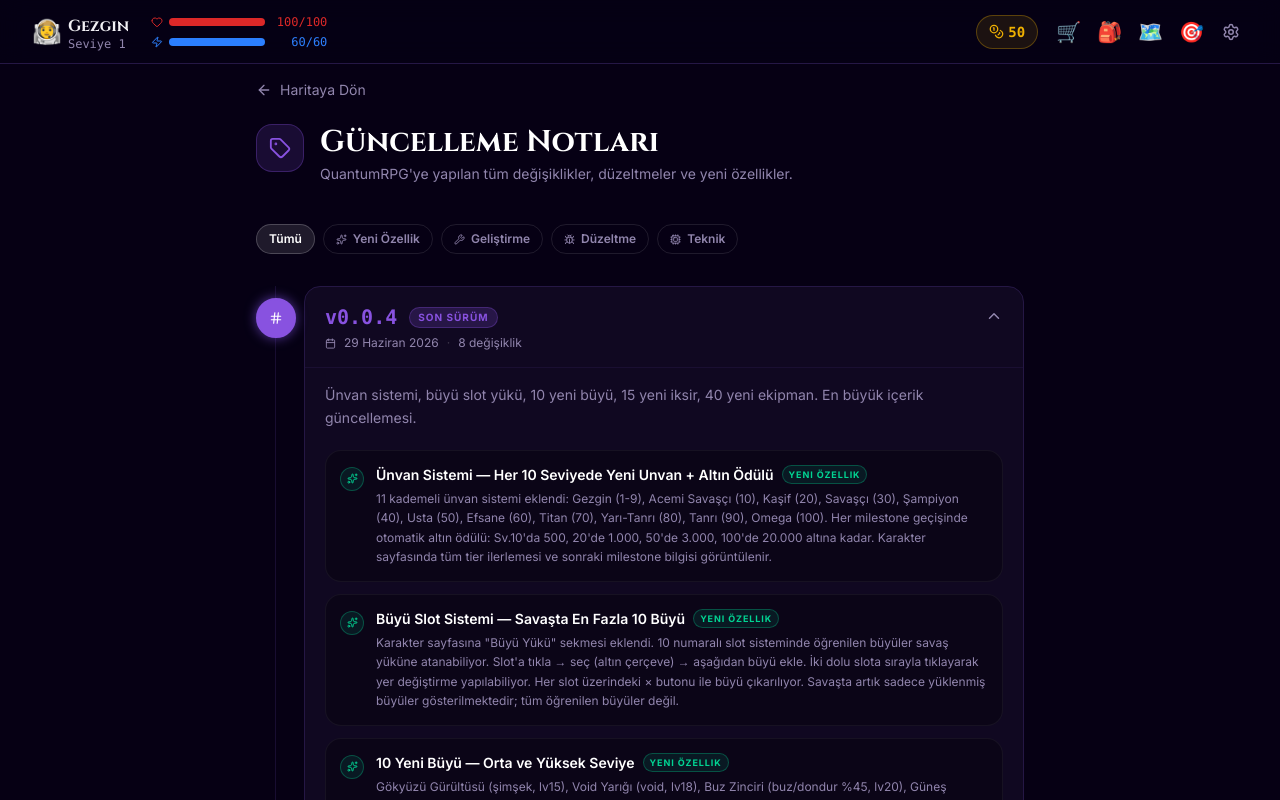
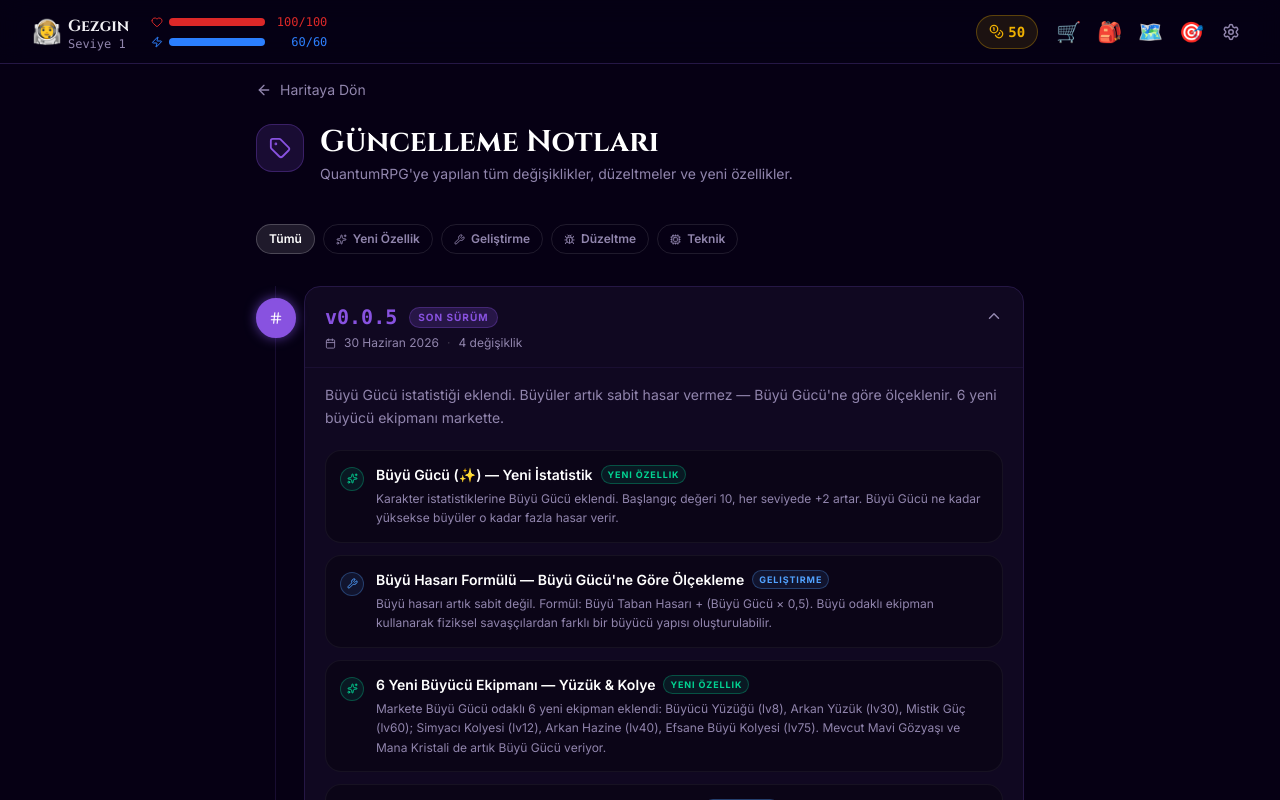
Before and after one commit to TurkYoshi1905/quantumrpg, a React (Vite) app: page /degisiklikler in a window 1280 px wide. Shown: the top 800 px of the page. Built offline with nearby package versions, Linux system fonts and the light colour scheme.

Commit message:
chore: standalone build — src/public yapısı — 2026-06-30 07:25

```diff
--- a/src/data/changelogData.ts
+++ b/src/data/changelogData.ts
@@ -22,6 +22,38 @@ export const CATEGORY_META: Record<ChangelogCategory, { label: string; color: st
 };
 
 export const changelog: ChangelogVersion[] = [
+  // ── v0.0.5 ───────────────────────────────────────────────────────────────────
+  {
+    version: 'v0.0.5',
+    date: '30 Haziran 2026',
+    summary: "Büyü Gücü istatistiği eklendi. Büyüler artık sabit hasar vermez — Büyü Gücü'ne göre ölçeklenir. 6 yeni büyücü ekipmanı markette.",
+    entries: [
+      {
+        id: 'v5e1',
+        category: 'yenilik',
+        title: "Büyü Gücü (✨) — Yeni İstatistik",
+        description: "Karakter istatistiklerine Büyü Gücü eklendi. Başlangıç değeri 10, her seviyede +2 artar. Büyü Gücü ne kadar yüksekse büyüler o kadar fazla hasar verir.",
+      },
+      {
+        id: 'v5e2',
+        category: 'geliştirme',
+        title: "Büyü Hasarı Formülü — Büyü Gücü'ne Göre Ölçekleme",
+        description: "Büyü hasarı artık sabit değil. Formül: Büyü Taban Hasarı + (Büyü Gücü × 0,5). Büyü odaklı ekipman kullanarak fiziksel savaşçılardan farklı bir büyücü yapısı oluşturulabilir.",
+      },
+      {
+        id: 'v5e3',
+        category: 'yenilik',
+        title: "6 Yeni Büyücü Ekipmanı — Yüzük & Kolye",
+        description: "Markete Büyü Gücü odaklı 6 yeni ekipman eklendi: Büyücü Yüzüğü (lv8), Arkan Yüzük (lv30), Mistik Güç (lv60); Simyacı Kolyesi (lv12), Arkan Hazine (lv40), Efsane Büyü Kolyesi (lv75). Mevcut Mavi Gözyaşı ve Mana Kristali de artık Büyü Gücü veriyor.",
+      },
+      {
+        id: 'v5e4',
+        category: 'geliştirme',
+        title: "Büyü Gücü Karakter Sayfasında Görüntüleniyor",
+        description: "Temel İstatistikler bölümüne Büyü Gücü satırı eklendi. Ekipman bonusları arasında BG gösterimi de güncellendi.",
+      },
+    ],
+  },
   // ── v0.0.4 ───────────────────────────────────────────────────────────────────
   {
     version: 'v0.0.4',
--- a/src/data/equipment.ts
+++ b/src/data/equipment.ts
@@ -37,7 +37,11 @@ export const equipment: Record<string, Equipment> = {
 
   // ────────────────────────── YÜZÜKLER ──────────────────────────────────────
   'yuzuk_guc':        { id: 'yuzuk_guc',        name: "Demircinin Hatırası",    description: 'Ustası onu yaptıktan sonra bir daha çekiç tutmadı. Sebebini kimse bilmez.', emoji: '💍', slot: 'yuzuk', statBonus: { attack: 10, defense: 5 }, price: 150,   requiredLevel: 3  },
-  'yuzuk_arcane':     { id: 'yuzuk_arcane',     name: 'Mavi Gözyaşı',          description: "Bir büyücünün en son kristalinden yapılmış. Mana akar, ağlar gibi.",    emoji: '🧿', slot: 'yuzuk', statBonus: { maxMana: 30 },              price: 250,   requiredLevel: 6  },
+  'yuzuk_arcane':     { id: 'yuzuk_arcane',     name: 'Mavi Gözyaşı',          description: "Bir büyücünün en son kristalinden yapılmış. Mana akar, ağlar gibi.",    emoji: '🧿', slot: 'yuzuk', statBonus: { maxMana: 30, spellPower: 15 }, price: 250,   requiredLevel: 6  },
+  // Büyü Gücü Yüzükleri
+  'yuzuk_buyucu':     { id: 'yuzuk_buyucu',     name: 'Büyücü Yüzüğü',        description: "Arkan enerjiyle dolu bu yüzük büyüleri güçlendirir — büyücülerin ilk tercihi.", emoji: '🔮', slot: 'yuzuk', statBonus: { spellPower: 25, maxMana: 20 }, price: 400,  requiredLevel: 8  },
+  'yuzuk_arkan':      { id: 'yuzuk_arkan',      name: 'Arkan Yüzük',           description: "Antik büyü taşından kesilmiş — içindeki güç büyüleri ikiye katlar.",         emoji: '💠', slot: 'yuzuk', statBonus: { spellPower: 60, maxMana: 60 }, price: 3000, requiredLevel: 30 },
+  'yuzuk_mistik':     { id: 'yuzuk_mistik',     name: 'Mistik Güç',            description: "Büyücülerin yüzyıllar boyunca aramış olduğu yüzük — büyü gücünün zirvesi.", emoji: '🌟', slot: 'yuzuk', statBonus: { spellPower: 130, maxMana: 100 }, price: 10000, requiredLevel: 60 },
   // 10 Yeni Yüzük
   'yuzuk_hiz':        { id: 'yuzuk_hiz',        name: 'Hız Yüzüğü',            description: 'Takan savaşçı rüzgar gibi hareket eder — yorulmayı unutur.',            emoji: '💨', slot: 'yuzuk', statBonus: { speed: 15 },                price: 300,   requiredLevel: 5  },
   'yuzuk_void_goz':   { id: 'yuzuk_void_goz',   name: 'Void Gözü',             description: 'Void\'ın görmezden gelinemeyeceği bir güç — saldırı ve mana akar.',     emoji: '🌀', slot: 'yuzuk', statBonus: { attack: 25, maxMana: 40 },   price: 600,   requiredLevel: 10 },
@@ -54,7 +58,11 @@ export const equipment: Record<string, Equipment> = {
   'kolye_saglik':     { id: 'kolye_saglik',     name: "Annenin Emaneti",        description: "Sıradan görünüyor ama takan biri hiçbir savaştan ölü çıkmadı.",        emoji: '📿', slot: 'kolye', statBonus: { maxHp: 40 },                price: 200,   requiredLevel: 3  },
   'kolye_quantum':    { id: 'kolye_quantum',    name: 'Paradoks Kalbi',         description: "Hem var hem yok. Hem saldırır hem korur. Anlamaya çalışmayın.",        emoji: '♾️', slot: 'kolye', statBonus: { attack: 20, defense: 20 },  price: 800,   requiredLevel: 12 },
   // 10 Yeni Kolye
-  'kolye_mana_kr':    { id: 'kolye_mana_kr',    name: 'Mana Kristali',          description: 'Kristal içinde sonsuz bir mana nehri akar — büyücülerin tercih ettiği.', emoji: '🔮', slot: 'kolye', statBonus: { maxMana: 50 },             price: 280,   requiredLevel: 5  },
+  'kolye_mana_kr':    { id: 'kolye_mana_kr',    name: 'Mana Kristali',          description: 'Kristal içinde sonsuz bir mana nehri akar — büyücülerin tercih ettiği.', emoji: '🔮', slot: 'kolye', statBonus: { maxMana: 50, spellPower: 20 }, price: 280,   requiredLevel: 5  },
+  // Büyü Gücü Kolyeleri
+  'kolye_simyaci':    { id: 'kolye_simyaci',    name: 'Simyacı Kolyesi',        description: "Simyacıların büyü enerjisini toplamak için kullandığı — büyüleri daha keskin yapar.", emoji: '⚗️', slot: 'kolye', statBonus: { spellPower: 30, maxMana: 30 }, price: 700,   requiredLevel: 12 },
+  'kolye_arkan_hz':   { id: 'kolye_arkan_hz',   name: 'Arkan Hazine',           description: "Antik bir büyücünün koleksiyonundan — arkan güç kolyeden akar.",                   emoji: '🔷', slot: 'kolye', statBonus: { spellPower: 80, maxMana: 80 }, price: 5000,  requiredLevel: 40 },
+  'kolye_efsane_bg':  { id: 'kolye_efsane_bg',  name: 'Efsane Büyü Kolyesi',   description: "Efsanevi büyücülerin son kalıntısı — bu kolyeyi takan dünyanın en güçlü büyücüsü olur.", emoji: '🌠', slot: 'kolye', statBonus: { spellPower: 180, maxMana: 160 }, price: 15000, requiredLevel: 75 },
   'kolye_ruzgar':     { id: 'kolye_ruzgar',     name: 'Rüzgar Kolyesi',         description: 'Rüzgarın ruhunu taşır — takan savaşçı süzülerek hareket eder.',        emoji: '🌬️', slot: 'kolye', statBonus: { speed: 20 },               price: 500,   requiredLevel: 10 },
   'kolye_ejder_dis':  { id: 'kolye_ejder_dis',  name: 'Ejder Dişi',             description: 'Ejderha dişinden yontulmuş — hem güç hem can verir.',                  emoji: '🦷', slot: 'kolye', statBonus: { attack: 30, maxHp: 30 },    price: 850,   requiredLevel: 15 },
   'kolye_sifaci':     { id: 'kolye_sifaci',     name: 'Şifacının Kolyesi',      description: 'Şifacıların kutsal kolyesi — can barını yüksek tutar.',                emoji: '💚', slot: 'kolye', statBonus: { maxHp: 80 },                price: 1300,  requiredLevel: 20 },
--- a/src/pages/BattlePage.tsx
+++ b/src/pages/BattlePage.tsx
@@ -96,7 +96,8 @@ export default function BattlePage() {
     if (battle.phase !== 'player_turn') return;
     const spell = spells[spellId];
     if (!spell || battle.playerMana < spell.manaCost) return;
-    let finalDmg = spell.damage;
+    const spPower = player.stats.spellPower ?? 10;
+    let finalDmg = spell.damage + Math.floor(spPower * 0.5);
     let log = `${spell.name} büyüsünü kullandın! `;
     let effectApplies = false;
     let stunApplies = false;
--- a/src/pages/CharacterPage.tsx
+++ b/src/pages/CharacterPage.tsx
@@ -168,6 +168,7 @@ export default function CharacterPage() {
               <StatRow icon={<Sword size={14} className="text-orange-500" />} label="Saldırı" value={player.stats.attack} base={player.baseStats.attack} />
               <StatRow icon={<Shield size={14} className="text-blue-500" />} label="Savunma" value={player.stats.defense} base={player.baseStats.defense} />
               <StatRow icon={<Zap size={14} className="text-yellow-500" />} label="Hız" value={player.stats.speed} base={player.baseStats.speed} />
+              <StatRow icon={<span className="text-[14px]">✨</span>} label="Büyü Gücü" value={player.stats.spellPower ?? 10} base={player.baseStats.spellPower ?? 10} />
             </div>
           </div>
 
@@ -378,6 +379,7 @@ export default function CharacterPage() {
                           const b = equipment[id].statBonus;
                           if (b.attack) bonuses['ATK'] = (bonuses['ATK'] || 0) + b.attack;
                           if (b.defense) bonuses['DEF'] = (bonuses['DEF'] || 0) + b.defense;
+                          if (b.spellPower) bonuses['BG'] = (bonuses['BG'] || 0) + b.spellPower;
                           if (b.maxHp) bonuses['HP'] = (bonuses['HP'] || 0) + b.maxHp;
                           if (b.maxMana) bonuses['MP'] = (bonuses['MP'] || 0) + b.maxMana;
                           if (b.speed) bonuses['SPD'] = (bonuses['SPD'] || 0) + b.speed;
--- a/src/store/constants.ts
+++ b/src/store/constants.ts
@@ -28,12 +28,12 @@ export const INITIAL_PLAYER: PlayerState = {
   stats: {
     hp: 100, maxHp: 100,
     mana: 60, maxMana: 60,
-    attack: 15, defense: 8, speed: 10
+    attack: 15, defense: 8, speed: 10, spellPower: 10
   },
   baseStats: {
     hp: 100, maxHp: 100,
     mana: 60, maxMana: 60,
-    attack: 15, defense: 8, speed: 10
+    attack: 15, defense: 8, speed: 10, spellPower: 10
   },
   coins: 50,
   knownSpells: ['atestop'],
@@ -56,8 +56,8 @@ export function makeFreshPlayer(): PlayerState {
     level: 1,
     xp: 0,
     xpToNextLevel: 100,
-    stats: { hp: 100, maxHp: 100, mana: 60, maxMana: 60, attack: 15, defense: 8, speed: 10 },
-    baseStats: { hp: 100, maxHp: 100, mana: 60, maxMana: 60, attack: 15, defense: 8, speed: 10 },
+    stats: { hp: 100, maxHp: 100, mana: 60, maxMana: 60, attack: 15, defense: 8, speed: 10, spellPower: 10 },
+    baseStats: { hp: 100, maxHp: 100, mana: 60, maxMana: 60, attack: 15, defense: 8, speed: 10, spellPower: 10 },
     coins: 50,
     knownSpells: ['atestop'],
     equippedSpells: ['atestop'],
@@ -114,6 +114,7 @@ export function recalculateStats(player: PlayerState): Stats {
       if (bonus.attack) stats.attack += bonus.attack;
       if (bonus.defense) stats.defense += bonus.defense;
       if (bonus.speed) stats.speed += bonus.speed;
+      if (bonus.spellPower) stats.spellPower = (stats.spellPower ?? 10) + bonus.spellPower;
     }
   });
   if (stats.hp > stats.maxHp) stats.hp = stats.maxHp;
--- a/src/store/gameStore.tsx
+++ b/src/store/gameStore.tsx
@@ -106,6 +106,7 @@ function applyLevelUp(player: GameState['player']): GameState['player'] {
     mana: player.baseStats.maxMana + 10,
     attack: player.baseStats.attack + 3,
     defense: player.baseStats.defense + 2,
+    spellPower: (player.baseStats.spellPower ?? 10) + 2,
   };
   player.stats = recalculateStats(player);
   // Milestone coin ödülü
@@ -609,6 +610,17 @@ export function GameProvider({ children }: { children: ReactNode }) {
             if (!Array.isArray(parsed.player.equippedSpells)) {
               parsed.player.equippedSpells = [...(parsed.player.knownSpells ?? [])].slice(0, MAX_EQUIPPED_SPELLS);
             }
+            // v0.0.5 Geçiş: spellPower yoksa sadece o alanı backfill et (hp/mana sıfırlamamak için)
+            if (parsed.player.baseStats && parsed.player.baseStats.spellPower == null) {
+              const baseSp = 10 + (parsed.player.level - 1) * 2;
+              parsed.player.baseStats.spellPower = baseSp;
+              let equipSp = 0;
+              Object.values(parsed.player.equippedItems ?? {}).forEach((itemId) => {
+                const it = equipment[itemId as string];
+                if (it?.statBonus?.spellPower) equipSp += it.statBonus.spellPower;
+              });
+              if (parsed.player.stats) parsed.player.stats.spellPower = baseSp + equipSp;
+            }
           }
           if (!parsed.questState) {
             parsed.questState = makeFreshQuestState();
--- a/src/types/game.ts
+++ b/src/types/game.ts
@@ -47,6 +47,7 @@ export interface Stats {
   attack: number;
   defense: number;
   speed: number;
+  spellPower?: number;
 }
 
 export interface Enemy {
```
Also changed, not shown: 1 other file (tests, documents, lock files or other folders).
